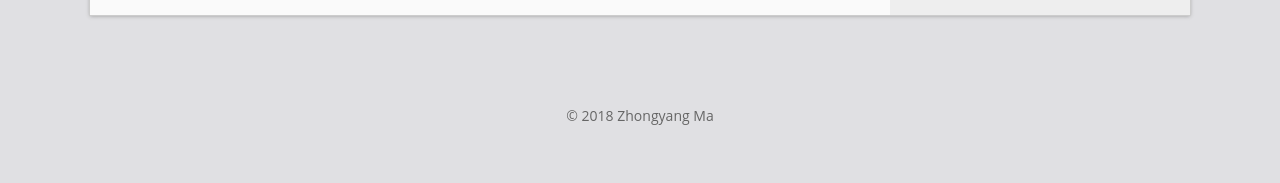
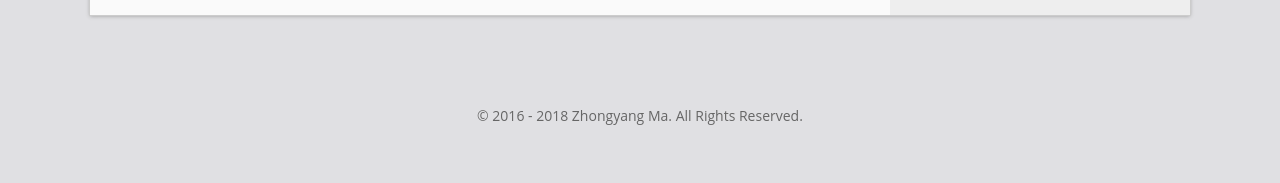
Before and after one commit to ZhongyangMA/ZhongyangMA.github.io, a Jekyll site: the page built from index.html, in a window 1280 px wide. Shown: the part 885-1068 px from the top of the page. Built offline with Jekyll 4.4.1, drawn with Linux system fonts in a browser that asks for light colours; the list of posts is cut into pages by our own code.

Commit message:
copyright year

```diff
--- a/_includes/footer.html
+++ b/_includes/footer.html
@@ -1,6 +1,6 @@
 <footer class="footer">
 <div class="wrapper">
-&copy; <span id="footerYear"></span> {{ site.author }}
+&copy; 2016 - <span id="footerYear"></span> {{ site.author }}. All Rights Reserved.
 </div>
     <script type="text/javascript">
         document.getElementById('footerYear').innerHTML = new Date().getFullYear() + '';
```
